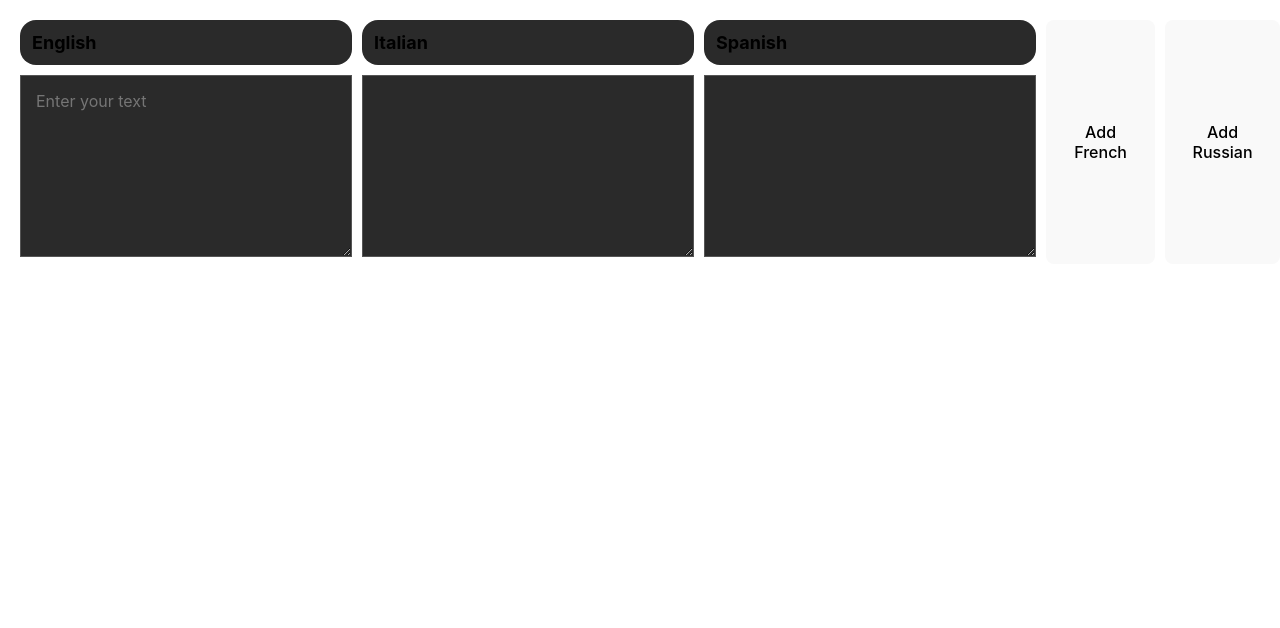
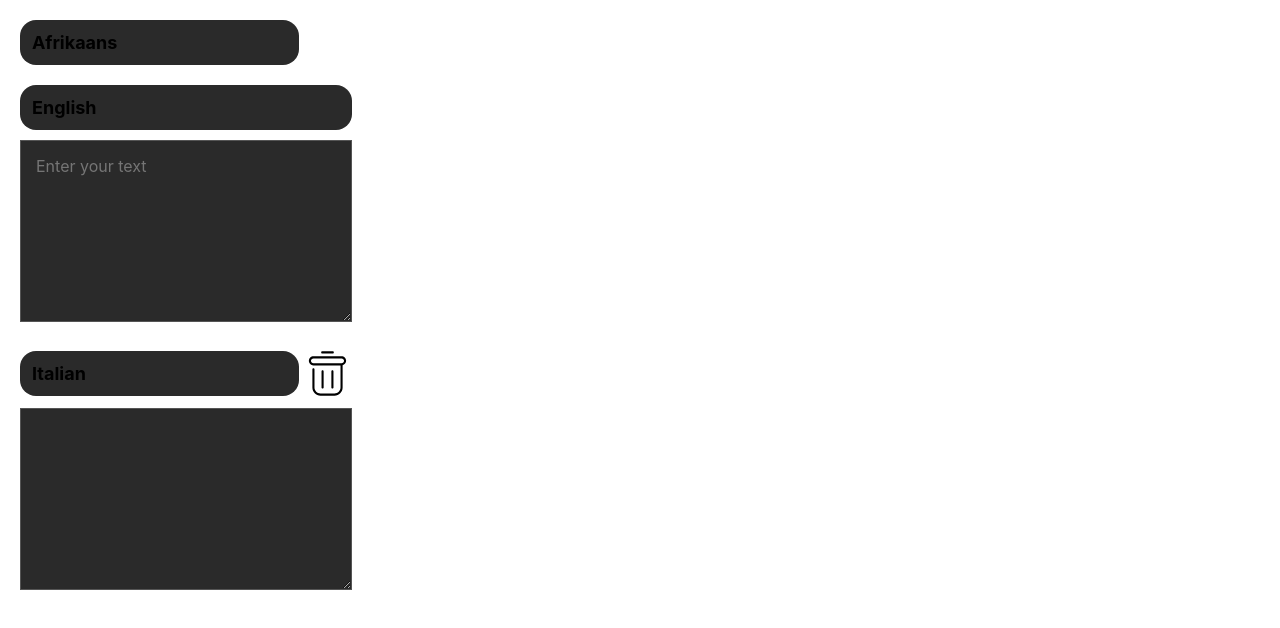
Before and after one commit to wareverdud/translate, a React (Vite) app: page / in a window 1280 px wide. Shown: the top 628 px of the page. Built offline with nearby package versions, Linux system fonts and the light colour scheme.

Commit message:
add delete languages

```diff
--- a/src/App.css
+++ b/src/App.css
@@ -3,6 +3,26 @@
   margin-left: 20px;
   display: flex;
   gap: 10px;
+  flex-wrap: wrap;
+}
+
+.source {
+  display: flex;
+  margin-top: 20px;
+  margin-left: 20px;
+}
+
+.header {
+  display: flex;
+  width: 332px;
+  margin-top: 20px;
+  margin-left: 20px;
+}
+
+.action {
+  display: flex;
+  justify-content: space-between;
+  align-items: center;
 }
 
 .language-block {
@@ -11,6 +31,13 @@
   gap: 10px;
   min-width: 332px;
   min-height: 243.5px;
+}
+
+.trashIcon {
+  height: 45.5px;
+  background: white;
+  border-radius: 12px;
+  padding: 2px;
 }
 
 textarea {
--- a/src/App.tsx
+++ b/src/App.tsx
@@ -1,12 +1,17 @@
 import { useState, useEffect } from 'react'
 import translate from 'translate'
 import { languages } from './lib'
+import trashIcon from './assets/trash.svg'
 import './App.css'
 
 export const App = () => {
   const [value, setValue] = useState('')
   const [initLanguage, setInitLanguage] = useState('en')
-  const [targetLanguages, setTargetLanguages] = useState<string[]>(['it', 'es'])
+  const [targetLanguages, setTargetLanguages] = useState<string[]>(['it'])
+  const [loading, setLoading] = useState(false)
+  const [debounceTimeout, setDebounceTimeout] = useState<NodeJS.Timeout | null>(
+    null,
+  )
   const [translations, setTranslations] = useState<{ [key: string]: string }>(
     targetLanguages.reduce(
       (acc: { [key: string]: string }, language: string) => {
@@ -15,10 +20,6 @@ export const App = () => {
       },
       {},
     ),
-  )
-  const [loading, setLoading] = useState(false)
-  const [debounceTimeout, setDebounceTimeout] = useState<NodeJS.Timeout | null>(
-    null,
   )
 
   const handleTranslate = async (
@@ -71,12 +72,27 @@ export const App = () => {
   const handleAddLanguage = (newLang: string) => {
     if (!targetLanguages.includes(newLang)) {
       setTargetLanguages((prev) => [...prev, newLang])
-      setTranslations((prev) => ({ ...prev, [newLang]: '' }))
+    }
+  }
+
+  const handleDeleteLanguage = (lang: string) => {
+    if (targetLanguages.includes(lang)) {
+      setTargetLanguages((prev) => prev.filter((l) => l !== lang))
     }
   }
 
   return (
-    <div className="container">
+    <>
+      <div className="header">
+        <select onChange={(e) => handleAddLanguage(e.target.value)}>
+          {languages.map((item) => (
+            <option key={item.id} value={item.id}>
+              {item.label}
+            </option>
+          ))}
+        </select>
+      </div>
+      <div className="source">
         <div className="language-block">
           <select
             onChange={(e) => setInitLanguage(e.target.value)}
@@ -94,8 +110,11 @@ export const App = () => {
             onChange={(e) => setValue(e.target.value)}
           />
         </div>
+      </div>
+      <div className="container">
         {Object.entries(translations).map(([lang, translatedText]) => (
           <div className="language-block" key={lang}>
+            <div className="action">
               <select
                 value={lang}
                 onChange={(e) => handleAddLanguage(e.target.value)}
@@ -106,6 +125,14 @@ export const App = () => {
                   </option>
                 ))}
               </select>
+              <img
+                className="trashIcon"
+                src={trashIcon}
+                alt="Trash Icon"
+                onClick={() => handleDeleteLanguage(lang)}
+              />
+            </div>
+
             <div>
               {loading ? (
                 <div className="spinner"></div>
@@ -115,8 +142,7 @@ export const App = () => {
             </div>
           </div>
         ))}
-      <button onClick={() => handleAddLanguage('fr')}>Add French</button>
-      <button onClick={() => handleAddLanguage('ru')}>Add Russian</button>
       </div>
+    </>
   )
 }
```
Also changed, not shown: src/assets/trash.svg (added). Lines whose indentation alone changed are shown as unchanged.
